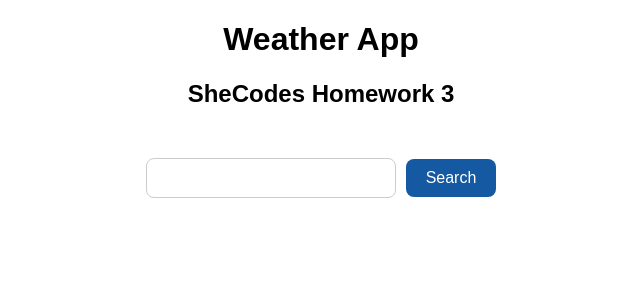
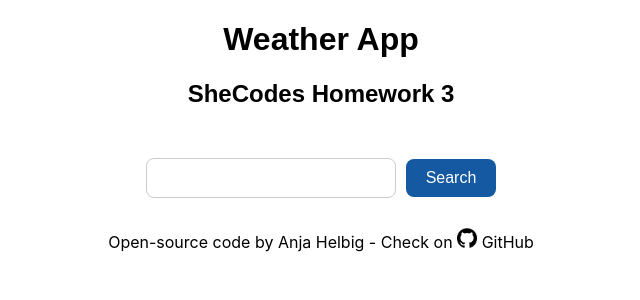
Before and after one commit to AnjaHelbig/weather-react, a React (Create React App) app: page / in a window 1280 px wide. Shown: the top 300 px of the page, without its empty margins (319-959 px from the left). Built offline with nearby package versions, Linux system fonts and the light colour scheme.

Commit message:
added Git Hub Icon

```diff
--- /dev/null
+++ b/src/Footer.js
@@ -0,0 +1,20 @@
+import React from "react";
+import "./styles.css";
+import githubIcon from "./images/GitHubIcon_transparent.png";
+
+export default function Footer() {
+  return (
+    <footer>
+      Open-source code by <span>Anja Helbig</span> - Check on{" "}
+      <img src={githubIcon} alt="GitHubIcon" width="20" />
+      <a
+        href="https://github.com/AnjaHelbig/weather-react"
+        target="_blank"
+        className="gitHubLink"
+      >
+        {" "}
+        <span className="git-icon"> GitHub</span>
+      </a>
+    </footer>
+  );
+}
--- a/src/index.js
+++ b/src/index.js
@@ -4,12 +4,14 @@
 import App from "./App";
 import InputForm from "./InputForm";
 import reportWebVitals from "./reportWebVitals";
+import Footer from "./Footer";
 
 const root = ReactDOM.createRoot(document.getElementById("root"));
 root.render(
   <React.StrictMode>
     <App />
     <InputForm />
+    <Footer />
   </React.StrictMode>,
 );
 
--- a/src/styles.css
+++ b/src/styles.css
@@ -53,3 +53,17 @@
   color: red;
   font-style: italic;
 }
+
+footer {
+  margin-top: 30px;
+  text-align: center;
+}
+
+.gitHubLink {
+  text-decoration: none;
+  color: inherit;
+}
+
+.gitHubLink:hover {
+  text-decoration: underline;
+}
```
Also changed, not shown: src/images/GitHubIcon_transparent.png (added), src/images/GitHubIcon_transparent_white.png (added).
